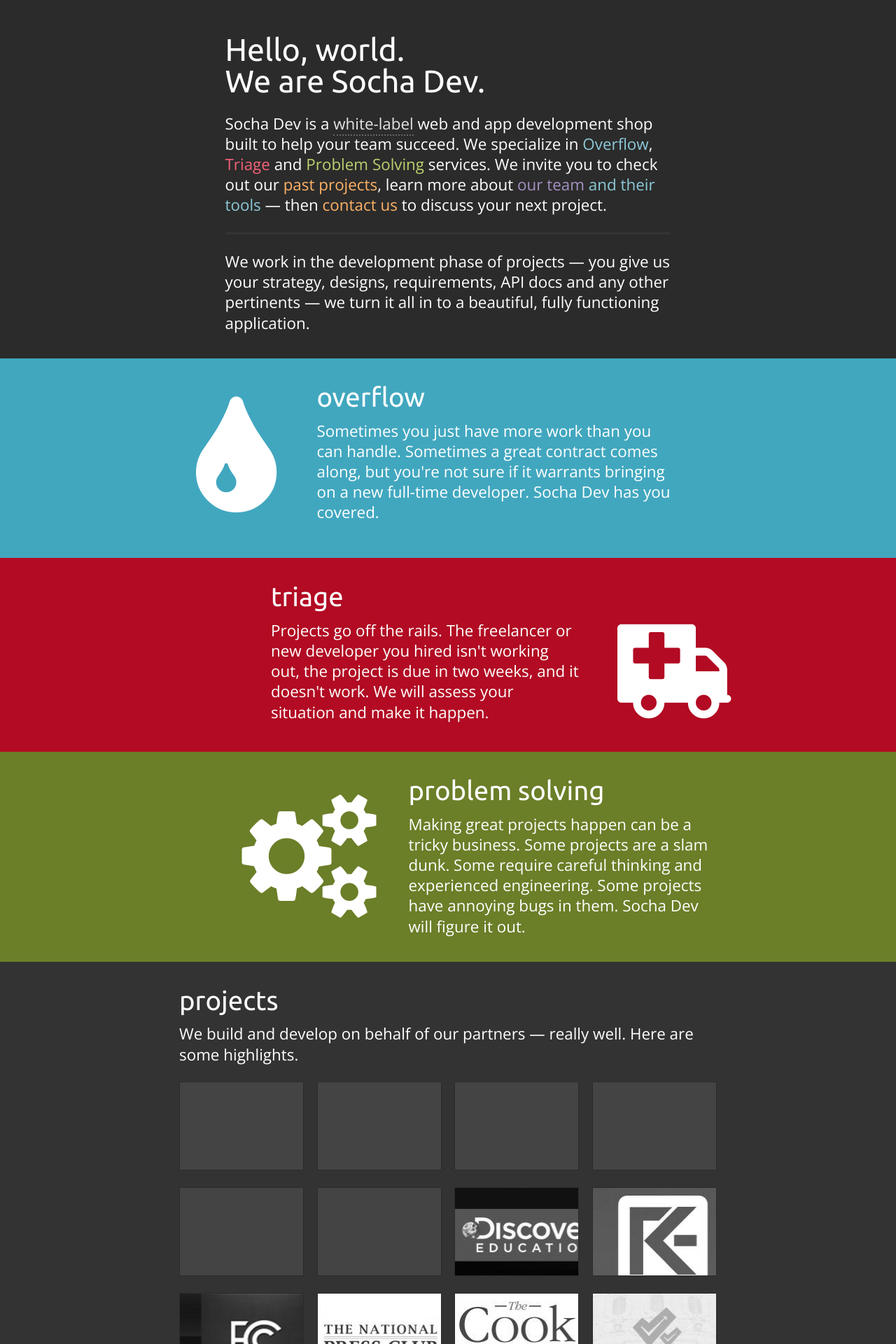
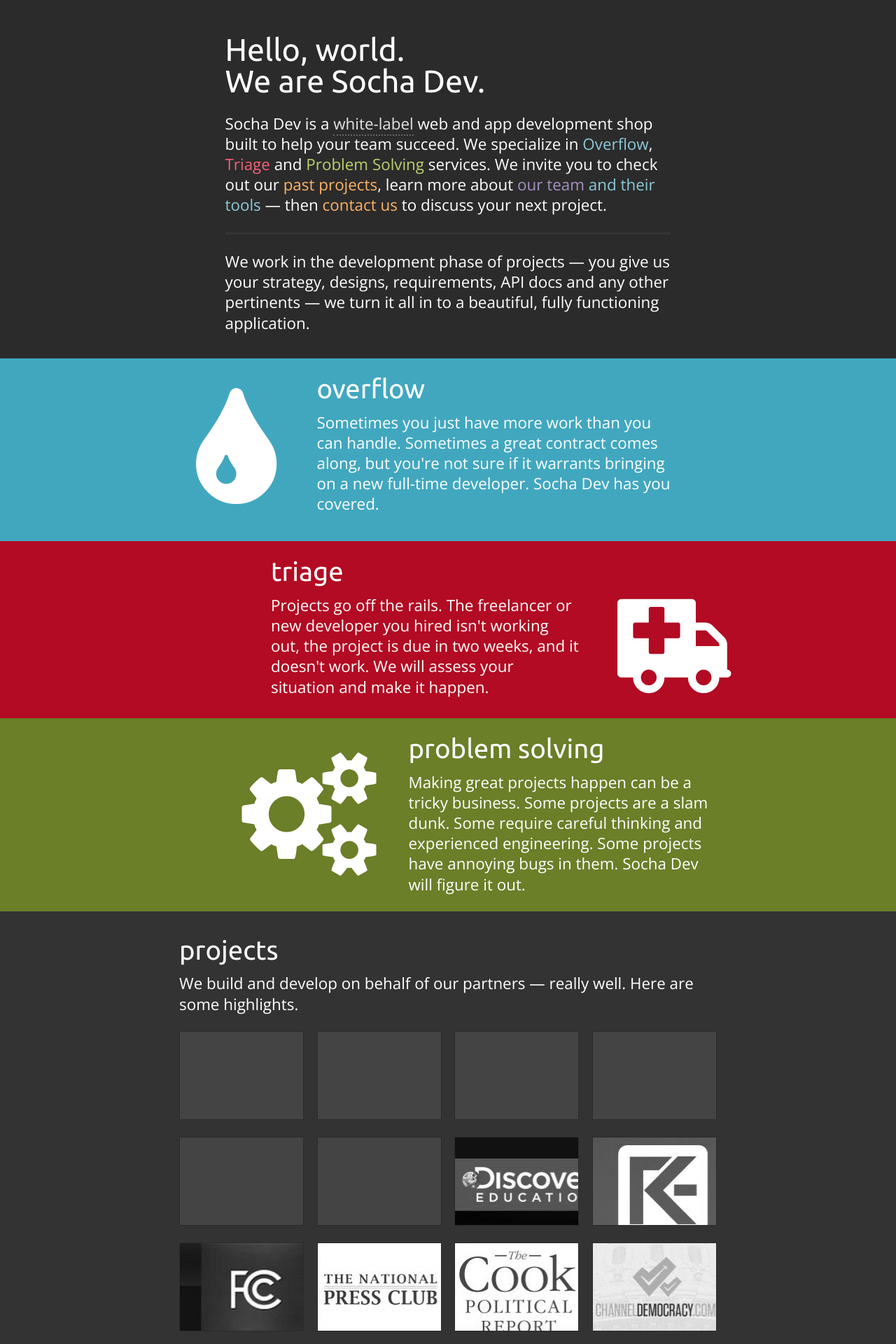
Before and after one commit to SochaDev/sochadev.github.io, a Jekyll site: the page built from index.md, in a window 1280 px wide. Shown: the top 1920 px of the page at 70% size. Built offline with Jekyll 4.4.1, drawn with Linux system fonts in a browser that asks for light colours; nearby versions of some CDN libraries; some of the changed text lies outside the part shown.

Commit message:
More copy updates, various UI tweaks.

```diff
--- a/_includes/projects.html
+++ b/_includes/projects.html
@@ -9,7 +9,7 @@
             </div>
             <div class="beta">
               <h3><a href="{{ site.baseurl }}" target="_blank" class="name">{{ site.title }}</a></h3>
-              <p>Partnered with <a href="{{ site.baseurl }}" target="_blank" class="client">{{ site.title }}</a></p>
+              <p class="partner">Partnered with <a href="{{ site.baseurl }}" target="_blank" class="client">{{ site.title }}</a></p>
               <div class="description">{{ site.tagline }}</div>
             </div>
           </div>
--- a/_layouts/default.html
+++ b/_layouts/default.html
@@ -53,27 +53,21 @@
         <div class="columns-12">
           <h2 id="open-source">Open Source</h2>
           <p>Like this site? That's cool, <a href="https://github.com/SochaDev/sochadev.github.io" target="_blank" class="blue">you can have it for free!</a> Its a custom
-            <span class="tooltip orange" data-tip="">Jekyll</span> theme <a href="/team" class="green">we</a> built that has lots of great
-            <span class="tooltip red" data-tip="...because Grunt is dead?">Gulp</span> and
-            <span class="tooltip purple" data-tip="">SASS</span> stuff baked in &mdash; all
-            hosted courtesy of
-            <span class="tooltip blue" data-tip="">GitHub Pages</span>.</p>
-          <p>Socha Dev uses
+            <span class="tooltip orange" data-tip="Jekyll is an awesome way to build entire sites and data schema using only plain text.">Jekyll</span> theme <a href="/team" class="green">we</a> built that has lots of great
+            <span class="tooltip red" data-tip="A JavaScript task runner built on the power of Node.js streams - compile SASS, make sprites, all kinds of neat stuff.">Gulp</span> and
+            <span class="tooltip purple" data-tip="...because writing tons of raw CSS is not really fun or quick.">SASS</span> stuff baked in &mdash; all hosted courtesy of
+            <span class="tooltip blue" data-tip="Hooray, free static hosting complete with CDN!">GitHub Pages</span>.</p>
+          <p>We work with many <span class="tooltip gray" data-tip="You know, the stuff the intertubes were built on. The software that everyone in the world can use, however they want. That stuff.">open source tools</span> to build great apps and sites for our clients. We use
             <span class="tooltip purple" data-tip="Phalcon and Slim are current favorites, but we've worked with dozens of others over the years.">PHP frameworks</span>,
             <span class="tooltip blue" data-tip="We've all been working with Drupal for a looong time and are pretty active in the community - its a great tool for many projects. We don't believe its the right tool for EVERY project, though.">Drupal</span>,
-            <span class="tooltip green" data-tip="We actually try to write tests for every project we do these days (and can prove it) - stacks we're hot on right now are Codeception, Chai and Supertest.">TDD and BDD suites</span>,
-            <span class="tooltip orange" data-tip="TravisCI and CircleCI perform continuous integration of code and automated app testing for us.">CI services</span>
-            and a slew of front-end tools to complete projects, end-to-end. We also offer
-            <span class="tooltip orange" data-tip="">full-stack JavaScript development</span> expertise using many tools such as
+            <span class="tooltip green" data-tip="We write tests for nearly every project we do these days (and can prove it) - suites we're hot on right now are Codeception, Chai and Supertest.">TDD and BDD suites</span>,
+            <span class="tooltip orange" data-tip="TravisCI and CircleCI perform continuous integration of code and automated app testing for us.">CI services</span> and a slew of front-end tools to complete projects, end-to-end. We also provide
+            <span class="tooltip red" data-tip="">full-stack JavaScript development</span> expertise using many tools such as
             <span class="tooltip green" data-tip="">Node.js</span>,
             <span class="tooltip blue" data-tip="">Express</span>,
             <span class="tooltip red" data-tip="">AngularJS</span>,
             <span class="tooltip orange" data-tip="">Meteor</span>, RESTful APIs and NoSQL databases.</p>
-          <p>We love and use a LOT of
-            <span class="tooltip green" data-tip="">open source software</span>
-            and try to give back to our community whenever we can &mdash; help yourself
-            to any of <a href="https://github.com/SochaDev" target="_blank">our stuff</a>,
-            and pay it forward if you can!</p>
+          <p>We try to give back to the developer community whenever we can &mdash; help yourself to any of <a href="https://github.com/SochaDev" target="_blank">our stuff</a>, and pay it forward if you can!</p>
         </div>
       </div>
     </div>
--- a/assets/css/screen.css
+++ b/assets/css/screen.css
@@ -2271,8 +2271,8 @@
 
 @media (min-width: 769px) {
   .stripe.blue, .stripe.red, .stripe.green {
-    padding-bottom: 36px;
-    padding-top: 36px; } }
+    padding-bottom: 24px;
+    padding-top: 24px; } }
 
 .stripe {
   padding: 24px;
--- a/assets/js/app.js
+++ b/assets/js/app.js
@@ -283,9 +283,13 @@
           $content.find('.name')
             .text(project.name)
             .attr('href', project.url);
-          $content.find('.client')
+          $content
+            .find('.client')
             .text(project.client)
             .attr('href', project.clientUrl);
+          $content
+            .find('.partner')
+            .toggle(project.client !== project.name);
           $content.find('.description')
             .html(project.description);
           $content
--- a/assets/sass/_global.scss
+++ b/assets/sass/_global.scss
@@ -61,8 +61,9 @@
 
   %stripe-padding-for-icons {
     @include media(">md") {
-      padding-bottom: ($mrg * 3);
-      padding-top: ($mrg * 3);
+      // TODO: Bumping this up any more will require the the JS scrollTo stuff be reworked.
+      padding-bottom: ($mrg * 2);
+      padding-top: ($mrg * 2);
     }
   }
 
--- a/index.md
+++ b/index.md
@@ -76,10 +76,7 @@
     <div class="alpha"><span class="sprite a-team"></span></div>
     <div class="beta">
       <h2 id="about">Our team</h2>
-      <p><a href="/team" class="purple">Our team members</a> live and work happily
-      all over the US &mdash; we use some neat apps to keep us connected to each
-      other and to our clients. Socha Dev's <a href="/workflow" class="green">workflow</a> is
-      designed to incorporate our clients' feedback throughout a project's life cycle.</p>
+      <p><a href="/team" class="purple">Our team members</a> live and work happily all over the US &mdash; we use some neat apps to keep us connected to each other and to our clients. <a href="/workflow" class="green">Our workflow</a> is designed to incorporate our clients' feedback and our great ideas throughout a project's life cycle.</p>
     </div>
   </div>
   <div class="container">
```
Also changed, not shown: 1 other file.
